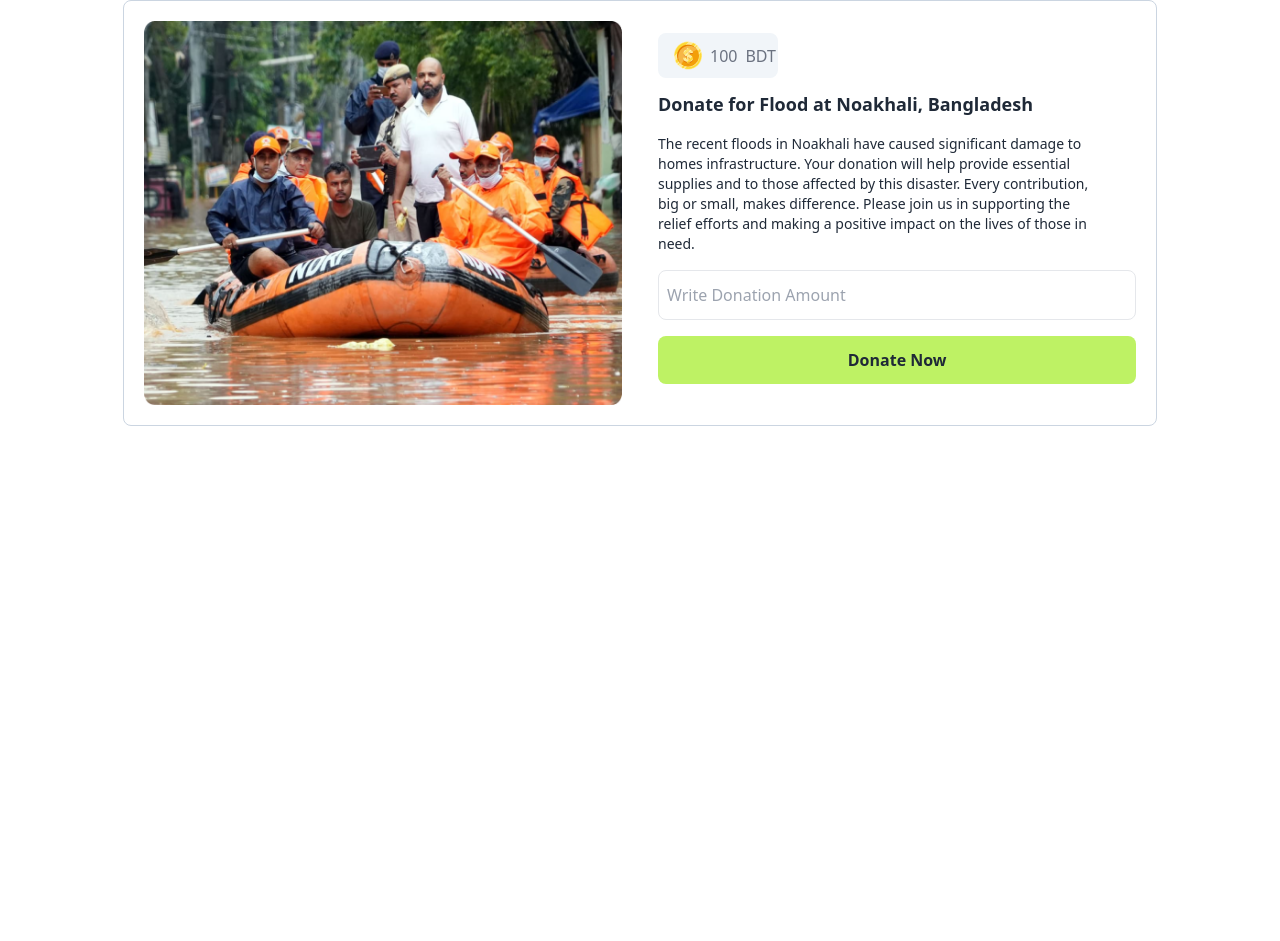
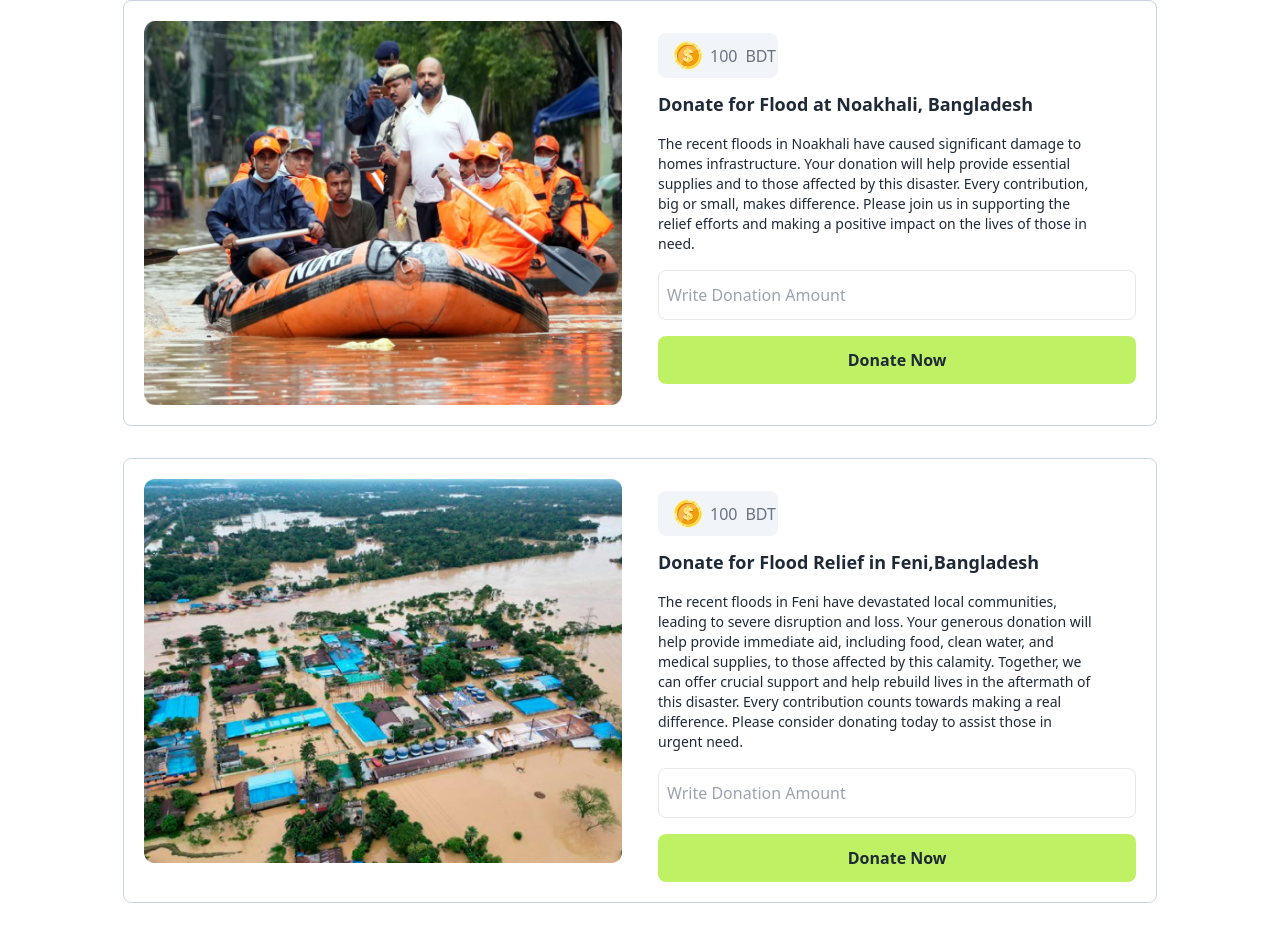
Before and after one commit to Meherabhasib/donate-bangladesh, a plain HTML site: page index.html in a window 1280 px wide. Shown: the part 219-1160 px from the top of the page. Before the commit the page ends 800 px from the top, so only its background shows below. Drawn offline with nearby package versions, Linux system fonts and the light colour scheme.

Commit message:
Donate Feni commit

```diff
--- a/index.html
+++ b/index.html
@@ -88,6 +88,30 @@
         <div></div>
         <div></div>
       </section>
+      <section class="p-4 ">
+        <div class=" p-5 border border-slate-300 rounded-lg flex flex-col md:flex-row gap-2">
+          <div class="w-full md:w-1/2 mr-0 md:mr-7">
+            <img class="h-96 w-full"  src="assets/feni.png" alt="">
+          </div>
+          <div class="w-full md:w-1/2 mt-3">
+            <div class="flex items-center text-center px-4 py-2 bg-slate-100 w-5/12 md:w-3/12 rounded-lg mb-3">
+              <img src="assets/coin.png" alt="">
+              <h2 class="font-medium text-gray-500">
+                <span class="px-2 font-medium">100</span>BDT
+              </h2>
+            </div>
+            <h2 class="font-extrabold text-lg mb-4">Donate for Flood Relief in Feni,Bangladesh</h2>
+            <p class="text-sm w-full md:w-11/12 text-wrap "> The recent floods in Feni have devastated local communities, leading to severe disruption and loss. Your generous donation will help provide immediate aid, including food, clean water, and medical supplies, to those affected by this calamity. Together, we can offer crucial support and help rebuild lives in the aftermath of this disaster. Every contribution counts towards making a real difference. Please consider donating today to assist those in urgent need.</p>
+           <div> <input class="w-full border border-gray-200 px-2 py-3 rounded-lg mt-4 w-9/10" type="text" placeholder="Write Donation Amount" name="" id=""></div>
+           <div>
+            <button class="w-full  px-2 py-3 rounded-lg mt-4 w-9/10 bg-lime-300 font-bold" type="submit">Donate Now</button>
+           </div>
+
+          </div>
+        </div>
+        <div></div>
+        <div></div>
+      </section>
     </main>
     <footer></footer>
   </body>
```
